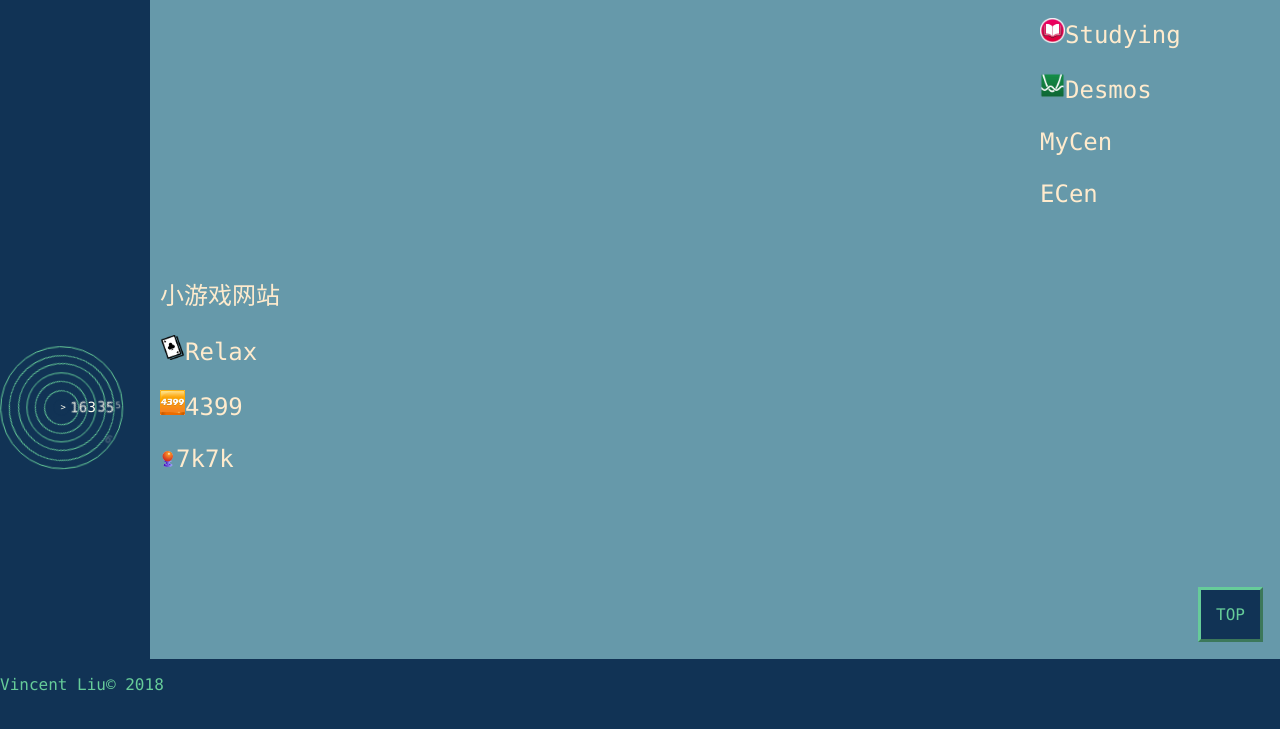
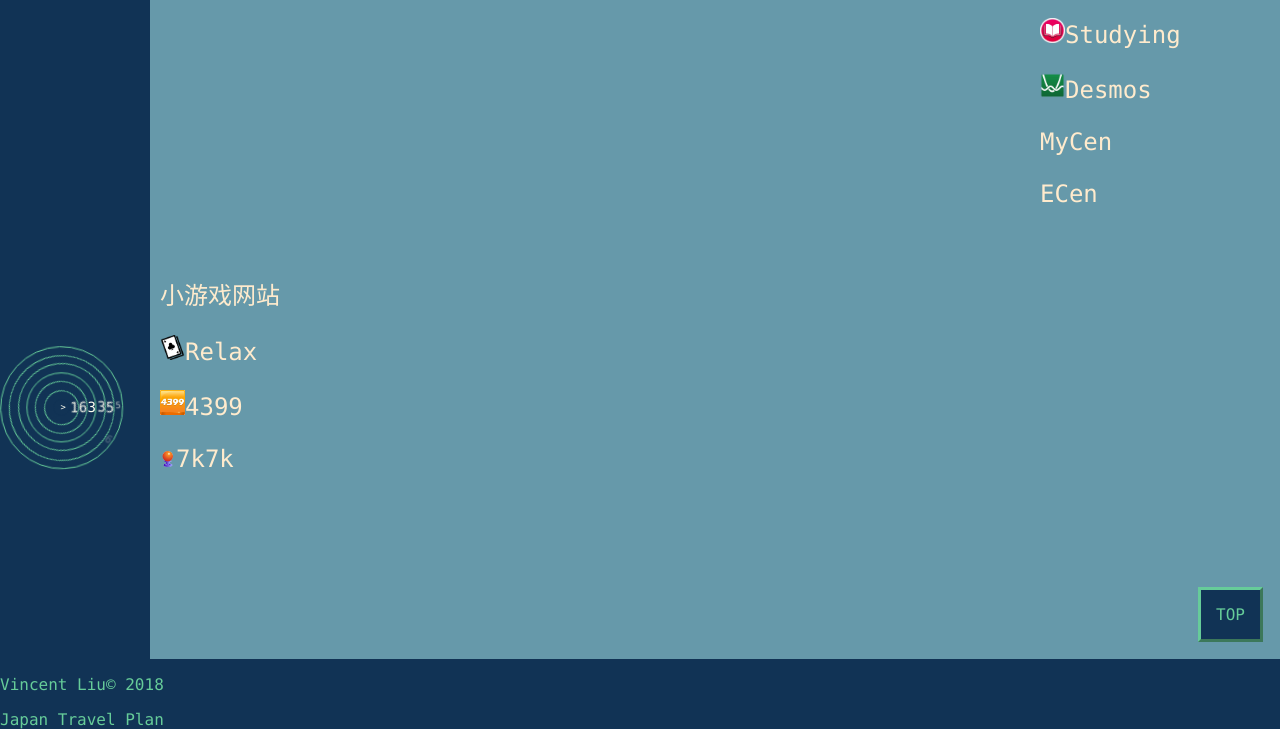
Before and after one commit to V1ncentLiu/V1ncentLiu.github.io, a plain HTML site: page index.html in a window 1280 px wide. Shown: the part 470-1199 px from the top of the page. Drawn offline with Linux system fonts and the light colour scheme.

Commit message:
Add files via upload

```diff
--- a/index.html
+++ b/index.html
@@ -553,7 +553,8 @@
 
         </style>
 	</head>
-	<body><div>
+	<body>
+        <div>
         <h1 class="indexTitle">主页&nbsp;&nbsp;&nbsp;&nbsp;&nbsp;&nbsp;Homepage</h1>
 
             <a class="newTab" target="_blank" href="about:blank" style="display:inline-block;width:150px;height:30px;">A new tab</a>
@@ -925,6 +926,7 @@ window.onload = function() {
         </div>
         <footer>
             <p>Vincent Liu&copy; 2018</p>
+            <a href="%E4%B8%9C%E4%BA%AC%E6%97%85%E6%B8%B8%E8%A7%84%E5%88%92.html" target="_blank">Japan Travel Plan</a>
         </footer>
 	</body>
 </html>
```
